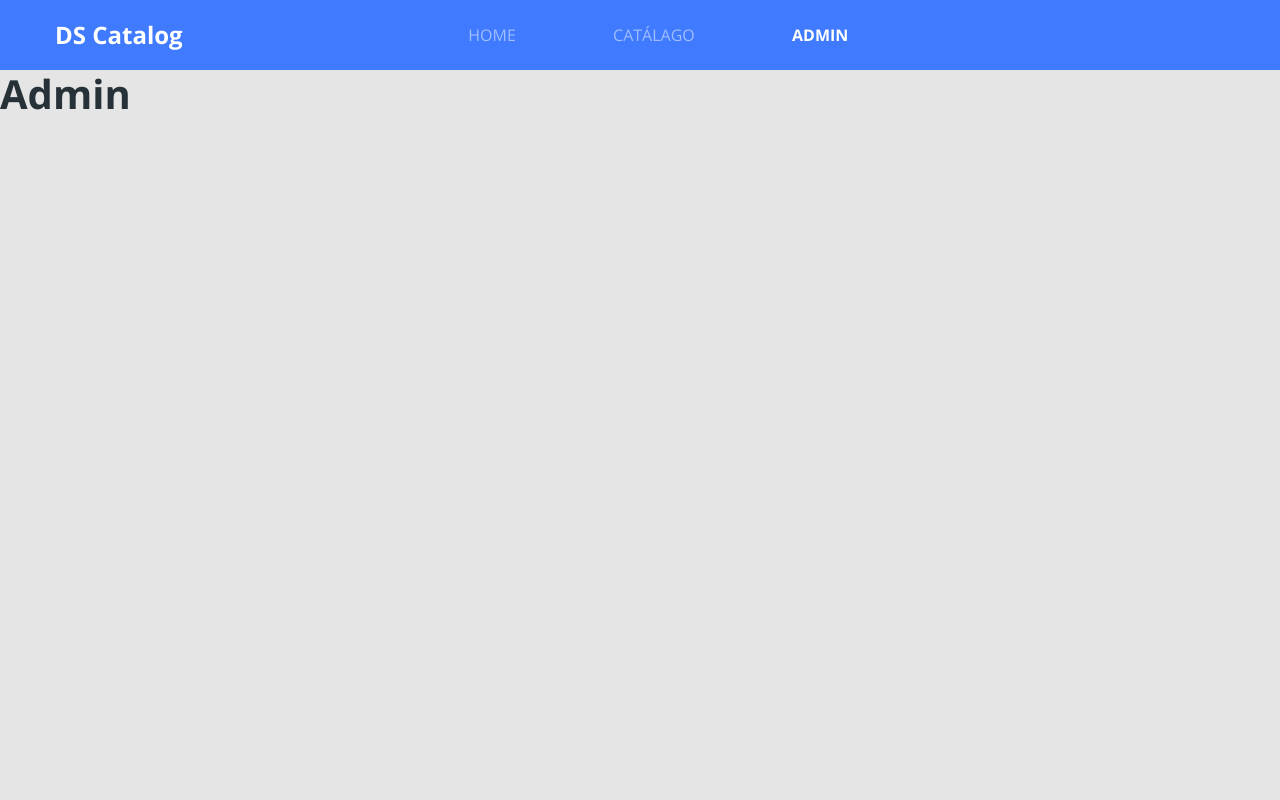
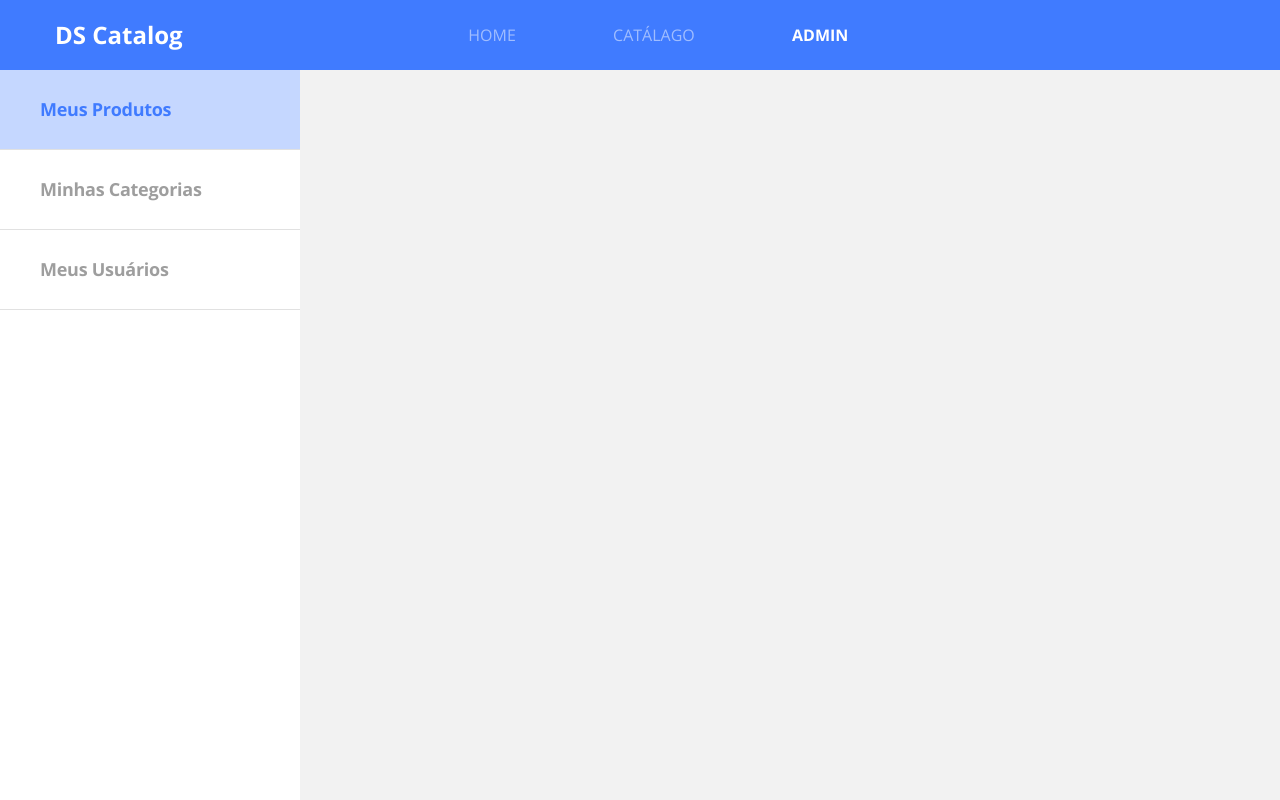
Before and after one commit to hvalmer/dscatalog-bootcamp-devsuperior-proj, a React (Create React App) app in the folder front-web/: page /admin in a window 1280 px wide. Built offline with nearby package versions, Linux system fonts and the light colour scheme.

Commit message:
Add Admin navbar

```diff
--- a/front-web/src/core/assets/styles/custom.scss
+++ b/front-web/src/core/assets/styles/custom.scss
@@ -2,7 +2,7 @@
     "primary": #407BFF
 );
 
-$body-bg: #E5E5E5;
+$body-bg: #F2F2F2;
 $body-color: #263238;
 
 
--- /dev/null
+++ b/front-web/src/core/components/Pagination/index.tsx
@@ -0,0 +1,40 @@
+import React from 'react';
+import { ReactComponent as ArrowIcon } from 'core/assets/images/arrow.svg';
+import { generateList } from 'core/utils/list';
+import './styles.scss';
+
+type Props = {
+    totalPages: number;
+    activePage: number;
+    onChange: (item: number) => void;
+}
+
+const Pagination = ({totalPages, activePage, onChange} : Props) => {
+    const items = generateList(totalPages);
+    const previousClass = totalPages > 0 && activePage > 0 ? 'page-active' : 'page-inactive';
+    const nextClass = (activePage + 1) < totalPages ? 'page-active' : 'page-inactive';
+
+    return (
+        <div className="pagination-container">
+            <ArrowIcon
+                className={`pagination-previus ${previousClass}`}
+                onClick={() => onChange(activePage - 1)}
+            />
+            {items.map(item => (
+                <div
+                    key={item}
+                    className={`pagination-item ${item === activePage ? 'active' : ''}`}
+                    onClick={() => onChange(item)}
+                >
+                 { item }
+                </div>
+            ))}
+            <ArrowIcon
+                className={`pagination-next ${nextClass}`}
+                onClick={() => onChange(activePage + 1)}
+            />
+        </div>
+    );
+}
+
+export default Pagination;
--- /dev/null
+++ b/front-web/src/core/components/Pagination/styles.scss
@@ -0,0 +1,47 @@
+.pagination-container{
+    display: flex;
+    justify-content: center;
+    align-items: center;
+    //border: 1px solid #000;
+    margin-top: 35px;
+}
+
+.pagination-item{
+    width: 40px;
+    height: 40px;
+    background: #E1E1E1;
+    border-radius: 50%;
+    font-size: 18px;
+    line-height: 25px;
+    letter-spacing: -0.015em;
+    color: #FFF;
+    display: flex;
+    align-items: center;
+    justify-content: center;
+    cursor: pointer;
+    margin-right: 10px;
+
+    &.active{
+    background: #407BFF;
+    }
+}
+
+.pagination-previus{
+    transform: rotate(-180deg);
+    margin-right: 25px;
+}
+
+.pagination-next{
+    margin-left: 15px;
+    cursor: pointer;
+}
+
+.page-active{
+    cursor: pointer;
+    color: #407BFF;
+}
+
+.page-inactive{
+    color: #E1E1E1;
+    pointer-events: none;
+}
--- /dev/null
+++ b/front-web/src/pages/Admin/components/Navbar/index.tsx
@@ -0,0 +1,21 @@
+import React from 'react';
+import './styles.scss';
+
+const Navbar = () =>(
+
+    <nav className="admin-nav-container">
+        <ul>
+            <li>
+                <a href="link" className="admin-nav-item active">Meus Produtos</a>
+            </li>
+            <li>
+                <a href="link" className="admin-nav-item">Minhas Categorias</a>
+            </li>
+            <li>
+                <a href="link" className="admin-nav-item">Meus Usuários</a>
+            </li>
+        </ul>
+    </nav>
+);
+
+export default Navbar;
--- /dev/null
+++ b/front-web/src/pages/Admin/components/Navbar/styles.scss
@@ -0,0 +1,28 @@
+.admin-nav-container{
+    width: 300px;
+    background-color: #fff;
+    height: calc(100vh - 70px);
+}
+
+.admin-nav-item{
+    display: block;
+    height: 80px;
+    border-bottom: 1px solid #E1E1E1;
+    display: flex;
+    align-items: center;
+    padding-left: 40px;
+    font-weight: bold;
+    font-size: 18px;
+    line-height: 25px;
+    letter-spacing: -0.015em;
+    color: #9E9E9E;
+
+    &.active{
+        background: rgba(64, 123, 255, 0.3);
+        color: #407BFF;
+    }
+
+    &:hover{
+        color: #407BFF;
+    }
+}
--- a/front-web/src/pages/Admin/index.tsx
+++ b/front-web/src/pages/Admin/index.tsx
@@ -1,9 +1,9 @@
 import React from 'react';
-
+import Navbar from './components/Navbar';
 
 const Admin = () =>(
     <div>
-        <h1>Admin</h1>
+      <Navbar/>
     </div>
 );
 
--- a/front-web/src/pages/Catalog/components/Loaders/ProductCardLoader.tsx
+++ b/front-web/src/pages/Catalog/components/Loaders/ProductCardLoader.tsx
@@ -3,7 +3,7 @@
 import { generateList } from "core/utils/list"
 
 const ProductCardLoader = () => {
-    const loaderItems = generateList(12);
+    const loaderItems = generateList(4);
 
     return (
         <>
--- a/front-web/src/pages/Catalog/index.tsx
+++ b/front-web/src/pages/Catalog/index.tsx
@@ -4,15 +4,18 @@
 import { makeRequest } from 'core/utils/request';
 import ProductCard from './components/ProductCard';
 import ProductCardLoader from './components/Loaders/ProductCardLoader';
+import Pagination from 'core/components/Pagination';
 import './styles.scss';
+
 
 const Catalog = () =>{
      const[productsResponse, setProductsResponse] = useState<ProductsResponse>();
      const[isLoading, setIsLoading] = useState(false);
+     const [activePage, setActivePage] = useState(0);
 
     useEffect(() => {
         const params = {
-            page: 0,
+            page: activePage,
             linesPerPage: 12
         }
         setIsLoading(true);
@@ -21,7 +24,7 @@
           .finally(() => {
              setIsLoading(false);
           })
-    }, [] );
+    }, [activePage] );
 
     return (
         <div className="catalog-container">
@@ -37,6 +40,13 @@
                     ))
                 )}
             </div>
+            {productsResponse && (
+                <Pagination
+                    totalPages={productsResponse.totalPages}
+                    activePage={activePage}
+                    onChange={page => setActivePage(page)}
+                />
+            )}
         </div>
     )
 };
--- a/front-web/src/pages/Catalog/styles.scss
+++ b/front-web/src/pages/Catalog/styles.scss
@@ -1,7 +1,6 @@
 .catalog-container{
     margin-top: 26px;
-    padding-left: 40px;
-    padding-right: 40px;
+    padding: 0 40px 50px 40px;
 }
 
 .catalog-title{
--- a/front-web/src/pages/Home/index.tsx
+++ b/front-web/src/pages/Home/index.tsx
@@ -1,6 +1,6 @@
 import React from 'react';
+import { ReactComponent as MainImage } from 'core/assets/images/main-image.svg';
 import ButtonIcon from 'core/components/ButtonIcon';
-import { ReactComponent as MainImage } from 'core/assets/images/main-image.svg';
 import {Link } from 'react-router-dom';
 import './styles.scss';
 
```
